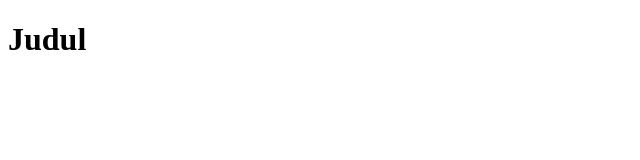
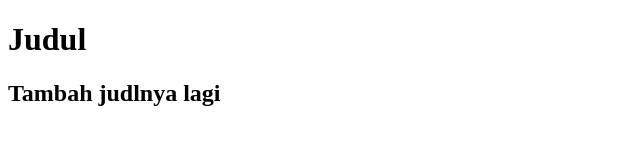
Before and after one commit to gate27/simakda, a plain HTML site: page index.html in a window 1280 px wide. Shown: the whole page, without its empty margins (0-640 px from the left). Drawn offline with Linux system fonts and the light colour scheme.

Commit message:
Update index.html
Penambahan nama judul baru

```diff
--- a/index.html
+++ b/index.html
@@ -10,6 +10,7 @@
 
 <body>
     <h1>Judul</h1>
+    <h2>Tambah judlnya lagi</h2>
 </body>
 
 </html>
```
